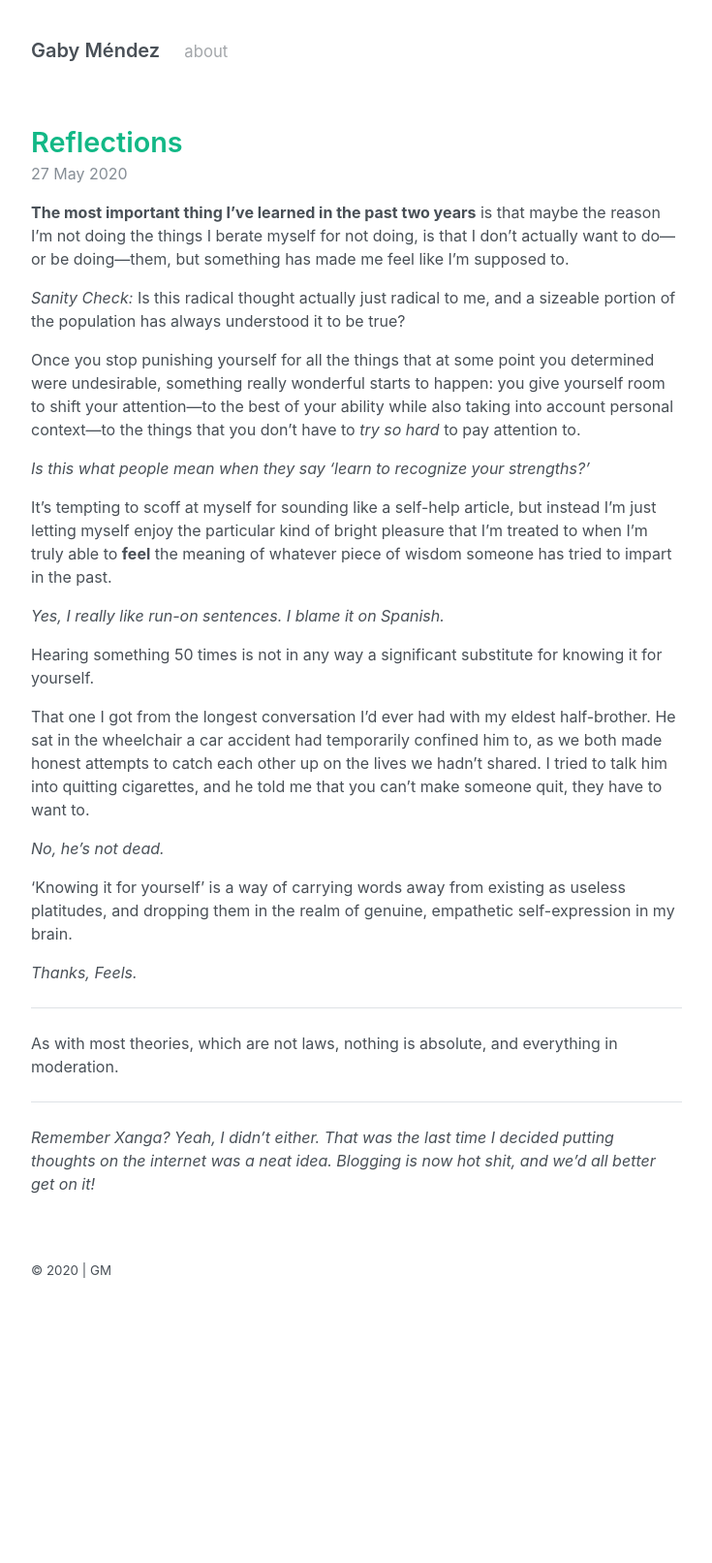
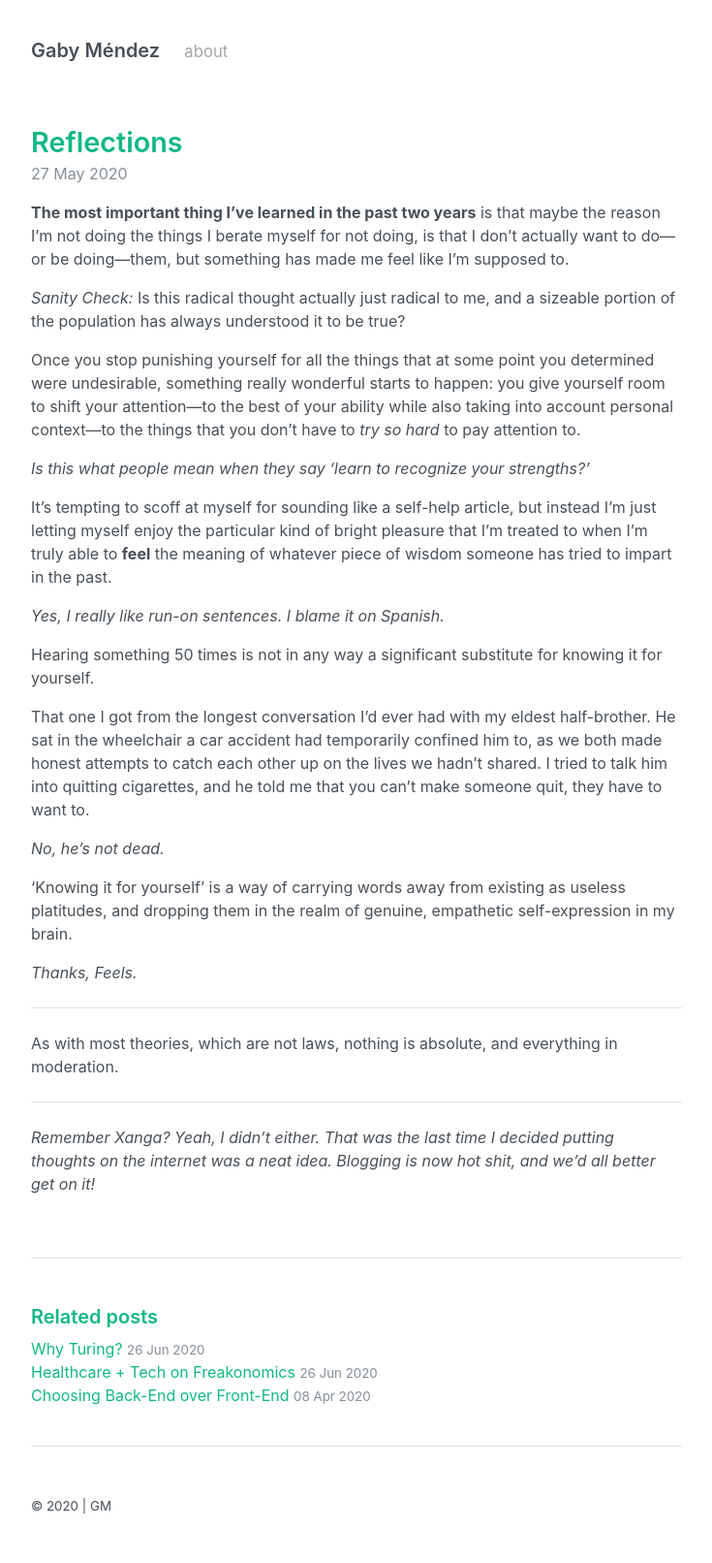
Before and after one commit to gabichuelas/gabichuelas.github.io, a Jekyll site: the page built from _posts/2020-05-27-reflections.md, in a window 1280 px wide. Shown: the whole page at 97% size, without its empty margins (272-1007 px from the left). Built offline with Jekyll 4.4.1, drawn with Linux system fonts in a browser that asks for light colours; before the commit the page ends 1369 px from its top, so only the background shows below that.

Commit message:
Add tags

```diff
--- a/_posts/2020-06-26-healthcare.md
+++ b/_posts/2020-06-26-healthcare.md
@@ -1,7 +1,7 @@
 ---
 layout: post
 title: Healthcare + Tech on Freakonomics
-published: false
+tags: podcasts turing health+tech
 ---
 
 Earlier today I was driving back home from a week spent near the beach with my mother. We both had a bit of time off from school. Hers being her job, mine being Turing. Solo driving is my preferred time to indulge in podcasts or extensive daydreaming and brainstorming.
--- a/_posts/2020-06-26-why-be-over-fe.md
+++ b/_posts/2020-06-26-why-be-over-fe.md
@@ -1,10 +1,13 @@
 ---
 layout: post
 title: Choosing Back-End over Front-End
-published: false
+date: 2020-04-08
+tags: turing backend frontend programming bootcamp
 ---
 
 A list of reasons I wrote myself to decide which of [Turing's](https://turing.io/) engineering programs to dive into. Might help someone else with that decision, who knows?
+
+_March 2020_
 
 * If I’m going to pay a bunch of money for an education at this point, I want to pick the choice I have the least experience in, especially since some Turing alumni say that you cross pollinate a fair bit anyway, and a lot of students from one program end up working in the other field.
 
```
Also changed, not shown: _posts/2020-05-27-reflections.md (+1 -0 lines), _posts/2020-06-26-why-turing.md (+1 -1 lines).
